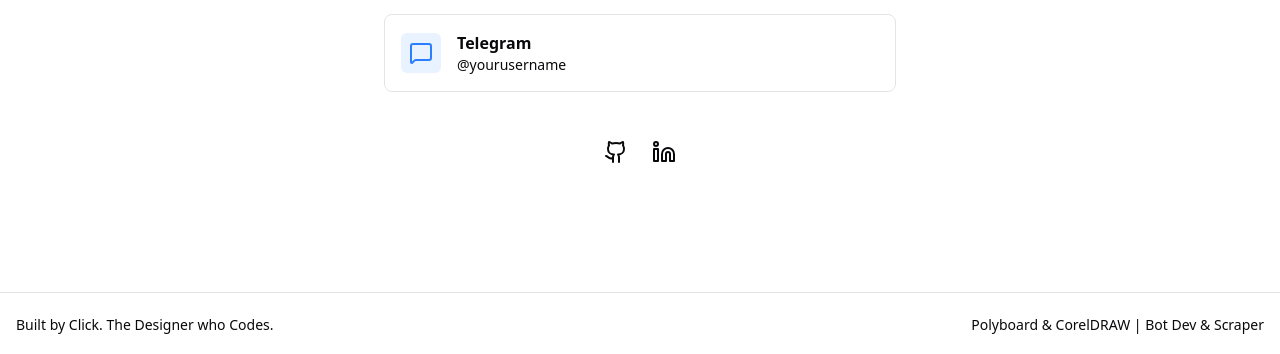
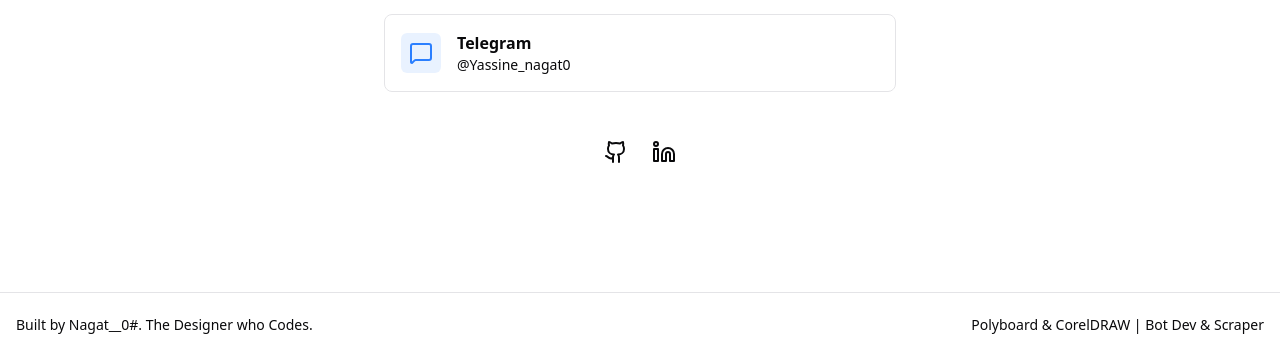
Before and after one commit to NewPyDev/my-portfolio, a Next.js app: page / in a window 1280 px wide. Shown: the part 5296-5650 px from the top of the page. Built offline with nearby package versions, Linux system fonts and the light colour scheme.

Commit message:
Update footer name and inject real Telegram username

```diff
--- a/components/sections/bot-demo.tsx
+++ b/components/sections/bot-demo.tsx
@@ -44,7 +44,7 @@ export function BotDemo() {
             if (lowerInput.includes("/help") || lowerInput.includes("help") || lowerInput.includes("hi")) {
                 responseText = "Available commands:\n/portfolio - See my work\n/contact - Get in touch\n/scraper - Web scraping services\n/bot - Bot development services"
             } else if (lowerInput.includes("/contact") || lowerInput.includes("hire")) {
-                responseText = "You can reach me at: contact@example.com (Replace with real email). Or DM me on Telegram!"
+                responseText = "You can DM me on Telegram at @Yassine_nagat0!"
             } else if (lowerInput.includes("/portfolio")) {
                 responseText = "Scroll up to see the Projects Gallery! I specialize in Polyboard, CorelDRAW, and Bot Dev."
             } else if (lowerInput.includes("/bot")) {
--- a/components/sections/contact.tsx
+++ b/components/sections/contact.tsx
@@ -29,7 +29,7 @@ export function Contact() {
                 </a>
 
                 <a
-                    href="https://t.me/yourusername"
+                    href="https://t.me/Yassine_nagat0"
                     target="_blank"
                     rel="noreferrer"
                     className="flex items-center justify-between rounded-lg border bg-background p-4 transition-colors hover:bg-muted/50"
@@ -40,7 +40,7 @@ export function Contact() {
                         </div>
                         <div className="text-left">
                             <h3 className="font-semibold">Telegram</h3>
-                            <p className="text-sm text-muted-foreground">@yourusername</p>
+                            <p className="text-sm text-muted-foreground">@Yassine_nagat0</p>
                         </div>
                     </div>
                 </a>
--- a/components/sections/footer.tsx
+++ b/components/sections/footer.tsx
@@ -3,7 +3,7 @@ export function Footer() {
         <footer className="border-t py-6 md:py-0 bg-background">
             <div className="container flex flex-col items-center justify-between gap-4 md:h-16 md:flex-row">
                 <p className="text-center text-sm leading-loose text-muted-foreground md:text-left">
-                    Built by <span className="font-medium text-foreground">Click</span>. The Designer who Codes.
+                    Built by <span className="font-medium text-foreground">Nagat__0#</span>. The Designer who Codes.
                 </p>
                 <div className="flex items-center gap-4 text-sm text-muted-foreground">
                     <p>Polyboard & CorelDRAW | Bot Dev & Scraper</p>
```
